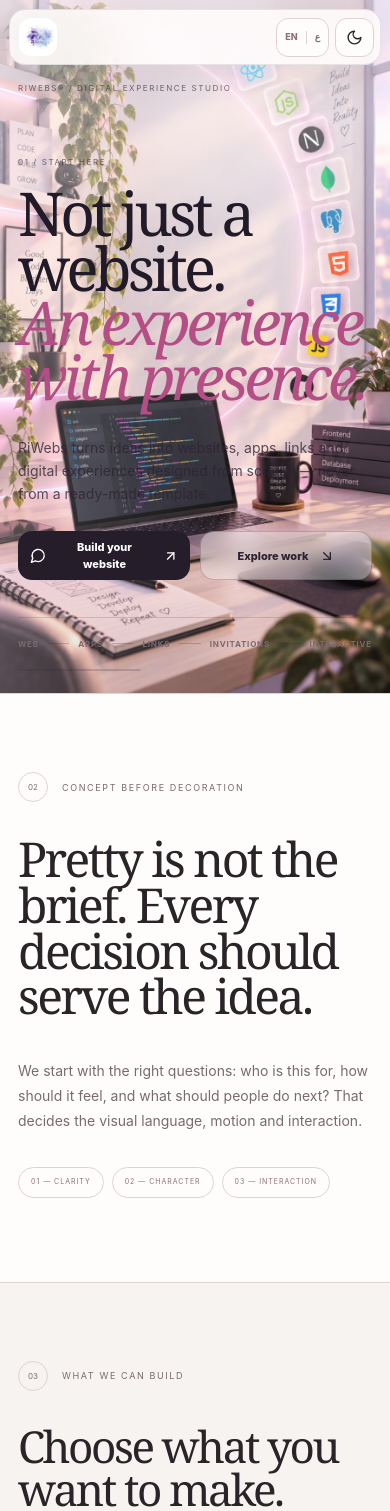
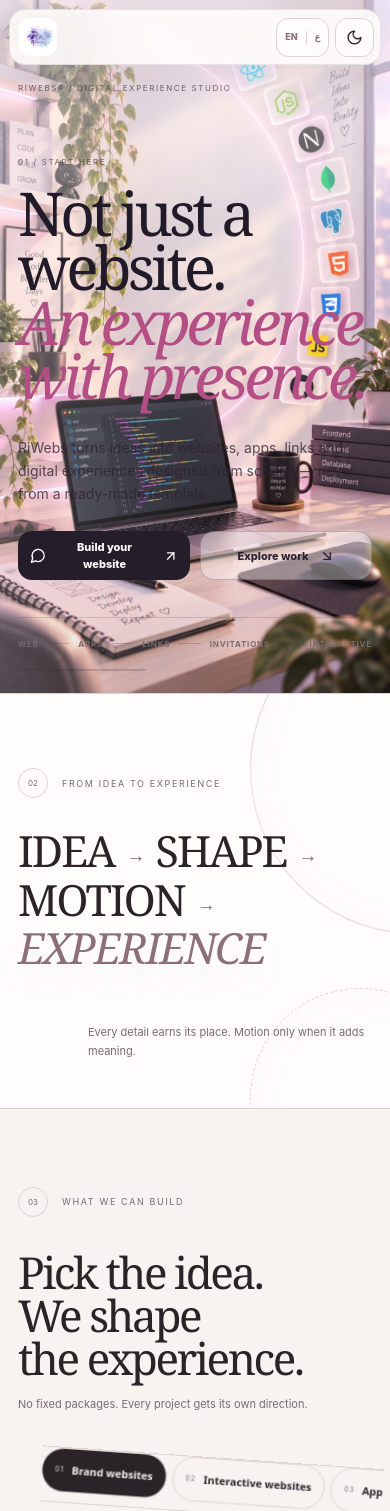
Before and after one commit to Rihamgamalll/riwebs-portfolio, a Next.js app: page / in a window 390 px wide. Shown: the top 1511 px of the page. Built offline with nearby package versions, Linux system fonts and the light colour scheme.

Commit message:
Upgrade motion and simplify content

```diff
--- a/app/globals.css
+++ b/app/globals.css
@@ -488,3 +488,90 @@ a{color:inherit;text-decoration:none}button{font:inherit;color:inherit}button,a{
 .contact-direct__links button:hover{padding-left:18px;background:var(--surface)}
 .contact-direct__links button>span{display:flex;flex-direction:column;gap:5px}
 @media(max-width:640px){.contact-direct__links button{min-height:82px}}
+
+/* V19 — tighter storytelling + motion-led experience */
+html{scroll-behavior:auto}
+body{overflow-x:hidden}
+[data-rise]{transform-style:preserve-3d;will-change:transform,opacity}
+
+.kinetic-x{position:relative;overflow:hidden;padding:92px max(5vw,34px) 100px;background:var(--surface);border-top:1px solid var(--line);border-bottom:1px solid var(--line);isolation:isolate}
+.kinetic-x__rings{position:absolute;inset:0;pointer-events:none;z-index:-1;opacity:.58}
+.kinetic-x__rings i{position:absolute;border:1px solid color-mix(in srgb,var(--accent) 28%,var(--line));border-radius:50%;aspect-ratio:1;box-shadow:inset 0 0 60px color-mix(in srgb,var(--accent) 5%,transparent)}
+.kinetic-x__rings i:nth-child(1){width:38vw;max-width:620px;right:-7vw;top:-18vw}
+.kinetic-x__rings i:nth-child(2){width:21vw;min-width:220px;right:15vw;bottom:-13vw;border-style:dashed}
+.kinetic-x__rings i:nth-child(3){width:12vw;min-width:150px;left:2vw;bottom:-7vw}
+.kinetic-x__statement{margin:58px 0 0;display:flex;align-items:center;gap:clamp(12px,2vw,34px);flex-wrap:wrap;font:400 clamp(44px,7.2vw,126px)/.85 Georgia,serif;letter-spacing:-.065em;max-width:1500px}
+.kinetic-x__statement span,.kinetic-x__statement em{display:inline-block}
+.kinetic-x__statement b{font:300 clamp(24px,3vw,52px)/1 Arial,sans-serif;color:var(--muted);transform:translateY(4px)}
+.kinetic-x__statement em{font-style:italic;color:var(--accent);text-shadow:0 18px 42px color-mix(in srgb,var(--accent) 12%,transparent)}
+.kinetic-x__note{margin:36px 0 0 auto;max-width:470px;font-size:12px;line-height:1.65;color:var(--muted);text-align:right}
+
+.capability-atlas__intro{margin-bottom:34px}
+.capability-atlas__intro p{font-size:11px;line-height:1.55}
+.capability-atlas__shell{will-change:transform;transform-origin:50% 50%}
+.capability-atlas__detail:after{content:"";position:absolute;width:150px;height:150px;border-radius:50%;border:1px dashed color-mix(in srgb,var(--accent) 34%,transparent);right:6%;top:8%;pointer-events:none;animation:riwebs-spin 18s linear infinite}
+.capability-atlas__detail:before{content:"";position:absolute;width:10px;height:10px;border-radius:50%;background:var(--accent);right:calc(6% + 70px);top:calc(8% + 70px);box-shadow:0 0 0 18px color-mix(in srgb,var(--accent) 8%,transparent);pointer-events:none}
+
+.work-x{overflow:hidden}
+.work-x__intro{display:block;margin-bottom:28px}
+.work-x__intro h2{max-width:1050px}
+.work-card{will-change:transform;transform-origin:center top}
+.work-card:before{content:"";position:absolute;inset:-1px;border-radius:inherit;background:linear-gradient(110deg,transparent 10%,color-mix(in srgb,var(--project-accent) 13%,transparent) 48%,transparent 84%);opacity:0;transition:opacity .35s;pointer-events:none;z-index:0}
+.work-card:hover:before{opacity:1}
+.work-card__visual,.work-card__caption{position:relative;z-index:1}
+.work-card__visual img{will-change:transform}
+
+.signal-x{position:relative;overflow:hidden}
+.signal-x:before{content:"";position:absolute;width:46vw;height:46vw;border:1px solid color-mix(in srgb,var(--accent) 18%,var(--line));border-radius:50%;left:-20vw;top:18%;animation:riwebs-spin 34s linear infinite;pointer-events:none}
+.signal-x__head{display:block;margin-bottom:34px}
+.signal-x__head h2{max-width:1080px}
+.signal-x__stage{will-change:transform;transform-origin:center}
+.signal-x__wave i{animation:riwebs-wave 1.8s ease-in-out infinite alternate;animation-delay:calc(var(--h) * -0.013)}
+
+.cap-x{position:relative;overflow:hidden}
+.cap-x:before,.cap-x:after{content:"";position:absolute;border-radius:50%;pointer-events:none}
+.cap-x:before{width:42vw;height:42vw;right:-19vw;top:-16vw;border:1px solid rgba(255,255,255,.09);box-shadow:0 0 0 7vw rgba(255,255,255,.018),0 0 0 14vw rgba(255,255,255,.012);animation:riwebs-spin 40s linear infinite}
+.cap-x:after{width:8px;height:8px;left:8%;bottom:16%;background:var(--accent-2);box-shadow:0 0 0 10px rgba(255,255,255,.04),0 0 46px var(--accent-2)}
+.cap-x__headline{display:block;margin-bottom:44px;position:relative;z-index:1}
+.cap-x__headline h2{max-width:900px}
+.cap-x__flow{position:relative;z-index:1}
+.cap-step{transition:background .3s ease,transform .3s ease}
+.cap-step:hover{background:rgba(255,255,255,.045);transform:translateY(-8px)}
+.cap-step h3{transition:color .25s ease}.cap-step:hover h3{color:var(--accent-2)}
+
+.contact-x{position:relative;overflow:hidden}
+.contact-x__orbit{position:absolute;inset:0;pointer-events:none;overflow:hidden}
+.contact-x__orbit i{position:absolute;border-radius:50%;border:1px solid color-mix(in srgb,var(--accent) 22%,var(--line));aspect-ratio:1}
+.contact-x__orbit i:first-child{width:28vw;min-width:290px;right:-9vw;top:4%;border-style:dashed}
+.contact-x__orbit i:last-child{width:10vw;min-width:130px;right:22vw;bottom:-6vw}
+.contact-x__grid{position:relative;z-index:1}
+.contact-x__actions a,.contact-x__actions button{overflow:hidden;position:relative}
+.contact-x__actions a:after,.contact-x__actions button:after{content:"";position:absolute;inset:-2px;transform:translateX(-120%) skewX(-18deg);background:linear-gradient(90deg,transparent,rgba(255,255,255,.22),transparent);transition:transform .65s ease}
+.contact-x__actions a:hover:after,.contact-x__actions button:hover:after{transform:translateX(120%) skewX(-18deg)}
+.footer-x__socials a:hover .social-mark{transform:rotate(10deg) scale(1.08)}
+.social-mark{transition:transform .3s cubic-bezier(.2,.8,.2,1)}
+
+@keyframes riwebs-spin{to{transform:rotate(360deg)}}
+@keyframes riwebs-wave{from{transform:scaleY(.5);opacity:.45}to{transform:scaleY(1.18);opacity:1}}
+
+@media (prefers-reduced-motion:reduce){
+  *,*:before,*:after{animation-duration:.001ms!important;animation-iteration-count:1!important;scroll-behavior:auto!important}
+}
+
+@media(max-width:900px){
+  .kinetic-x__statement{gap:12px 18px}.kinetic-x__note{margin-left:0;margin-right:0;text-align:left}
+  [dir='rtl'] .kinetic-x__note{text-align:right}
+  .capability-atlas__detail:after{width:110px;height:110px;right:3%;top:4%}
+}
+
+@media(max-width:640px){
+  .kinetic-x{padding:74px 18px 78px}
+  .kinetic-x__statement{margin-top:34px;font-size:43px;line-height:.9;letter-spacing:-.045em;gap:10px 12px}
+  .kinetic-x__statement b{font-size:19px}.kinetic-x__note{font-size:11px;margin-top:25px;max-width:290px}
+  .kinetic-x__rings i:nth-child(1){width:330px;right:-190px;top:-90px}.kinetic-x__rings i:nth-child(2){width:220px;right:-80px;bottom:-100px}.kinetic-x__rings i:nth-child(3){display:none}
+  .capability-atlas__intro p{font-size:11px}.capability-atlas__detail:after,.capability-atlas__detail:before{display:none}
+  .signal-x:before{width:360px;height:360px;left:-250px;top:30%}
+  .cap-x:before{width:420px;height:420px;right:-290px;top:-150px}
+  .cap-step:hover{transform:none}
+  .contact-x__orbit i:first-child{width:300px;right:-220px}.contact-x__orbit i:last-child{display:none}
+}
--- a/app/page.tsx
+++ b/app/page.tsx
@@ -48,8 +48,12 @@ export default function Home(){
     gsap.registerPlugin(ScrollTrigger);
     const lenis=new Lenis({duration:1.0,smoothWheel:true});let id=0;const raf=(t:number)=>{lenis.raf(t);id=requestAnimationFrame(raf)};id=requestAnimationFrame(raf);
     const ctx=gsap.context(()=>{
-      gsap.utils.toArray<HTMLElement>('[data-rise]').forEach(el=>gsap.fromTo(el,{y:34,opacity:0},{y:0,opacity:1,duration:.9,ease:'power3.out',scrollTrigger:{trigger:el,start:'top 88%',once:true}}));
-      gsap.utils.toArray<HTMLElement>('[data-line]').forEach(el=>gsap.fromTo(el,{scaleX:.08},{scaleX:1,ease:'none',scrollTrigger:{trigger:el,start:'top 92%',end:'top 48%',scrub:true}}));
+      gsap.utils.toArray<HTMLElement>('[data-rise]').forEach((el,i)=>gsap.fromTo(el,{y:46,opacity:0,rotateX:7},{y:0,opacity:1,rotateX:0,duration:1.05,delay:(i%3)*.04,ease:'power3.out',scrollTrigger:{trigger:el,start:'top 90%',once:true}}));
+      gsap.utils.toArray<HTMLElement>('[data-line]').forEach(el=>gsap.fromTo(el,{scaleX:.04},{scaleX:1,ease:'none',scrollTrigger:{trigger:el,start:'top 94%',end:'top 50%',scrub:true}}));
+      gsap.utils.toArray<HTMLElement>('[data-spin-scroll]').forEach((el,i)=>gsap.to(el,{rotation:i%2?280:-320,ease:'none',scrollTrigger:{trigger:el,start:'top bottom',end:'bottom top',scrub:1.2}}));
+      gsap.utils.toArray<HTMLElement>('[data-drift]').forEach((el,i)=>gsap.fromTo(el,{x:i%2?-70:70,y:30},{x:0,y:-18,ease:'none',scrollTrigger:{trigger:el,start:'top 92%',end:'bottom 20%',scrub:1}}));
+      gsap.utils.toArray<HTMLElement>('[data-tilt-scroll]').forEach((el,i)=>gsap.fromTo(el,{rotate:i%2?-4:4,scale:.965},{rotate:i%2?1.2:-1.2,scale:1,ease:'none',scrollTrigger:{trigger:el,start:'top 92%',end:'center 42%',scrub:1}}));
+      gsap.utils.toArray<HTMLElement>('.cap-step').forEach((el,i)=>gsap.fromTo(el,{y:38,opacity:0,rotate:i%2?-2:2},{y:0,opacity:1,rotate:0,duration:.75,delay:i*.06,ease:'back.out(1.4)',scrollTrigger:{trigger:'.cap-x__flow',start:'top 82%',once:true}}));
     },root);
     return()=>{cancelAnimationFrame(id);lenis.destroy();ctx.revert();ScrollTrigger.getAll().forEach(t=>t.kill())};
   },[]);
@@ -80,22 +84,23 @@ export default function Home(){
       <div className="hero-x__line" data-line/>
     </section>
 
-    <section className="belief-x">
-      <div className="section-tag"><span>02</span><p>{ar?'الفكرة قبل الشكل':'CONCEPT BEFORE DECORATION'}</p></div>
-      <div className="belief-x__grid">
-        <h2 data-rise>{ar?'الشكل الحلو لوحده مش كفاية. كل قرار لازم يخدم الفكرة.':'Pretty is not the brief. Every decision should serve the idea.'}</h2>
-        <div data-rise><p>{ar?'بنبدأ من السؤال الصح: مين هيستخدم التجربة؟ عايزينه يحس بإيه؟ وإيه أهم حاجة يعملها؟ من هنا بنختار الشكل، الحركة وطريقة التفاعل.':'We start with the right questions: who is this for, how should it feel, and what should people do next? That decides the visual language, motion and interaction.'}</p><div className="belief-x__notes"><span>01 — CLARITY</span><span>02 — CHARACTER</span><span>03 — INTERACTION</span></div></div>
+    <section className="kinetic-x" aria-label={ar?'طريقة RiWebs':'RiWebs approach'}>
+      <div className="kinetic-x__rings" aria-hidden="true"><i data-spin-scroll/><i data-spin-scroll/><i data-spin-scroll/></div>
+      <div className="section-tag"><span>02</span><p>{ar?'من الفكرة للتجربة':'FROM IDEA TO EXPERIENCE'}</p></div>
+      <div className="kinetic-x__statement" data-rise>
+        <span>{ar?'فكرة':'IDEA'}</span><b>→</b><span>{ar?'شكل':'SHAPE'}</span><b>→</b><span>{ar?'حركة':'MOTION'}</span><b>→</b><em>{ar?'تجربة':'EXPERIENCE'}</em>
       </div>
+      <p className="kinetic-x__note" data-drift>{ar?'كل حاجة لها سبب. مفيش حركة لمجرد الحركة.':'Every detail earns its place. Motion only when it adds meaning.'}</p>
     </section>
 
     <section className="build-x capability-atlas" id="capabilities">
       <div className="section-tag"><span>03</span><p>{ar?'بنقدر نبني إيه':'WHAT WE CAN BUILD'}</p></div>
       <div className="capability-atlas__intro">
-        <h2 data-rise>{ar?'اختاري اللي عايزة تعمليه. وإحنا ندي الفكرة شكلها الصح.':'Choose what you want to make. We’ll shape the right experience around it.'}</h2>
-        <p>{ar?'مش باكدجات محفوظة. دي نقطة بداية تخلّي العميل يفهم بسرعة إيه اللي ممكن نعمله، وبعدها كل مشروع بياخد اتجاهه الخاص.':'Not fixed packages. Just a clear starting point — every project gets its own visual language, interaction and build.'}</p>
+        <h2 data-rise>{ar?'اختاري الفكرة. وإحنا نديها شكلها.':'Pick the idea. We shape the experience.'}</h2>
+        <p>{ar?'كل مشروع له اتجاهه، مش قالب ثابت.':'No fixed packages. Every project gets its own direction.'}</p>
       </div>
 
-      <div className="capability-atlas__shell">
+      <div className="capability-atlas__shell" data-tilt-scroll>
         <div className="capability-atlas__nav" role="tablist" aria-label="RiWebs capabilities">
           {builds.map((b,i)=>{const active=activeBuild===i;return <button
             key={b.en}
@@ -157,10 +162,10 @@ export default function Home(){
     <section className="voices-x signal-x" id="testimonials">
       <div className="section-tag"><span>05</span><p>{ar?'بعد التسليم':'AFTER LAUNCH'}</p></div>
       <div className="signal-x__head">
-        <h2 data-rise>{ar?'الجزء اللي مبيتعملش له موكاب: رد الفعل الحقيقي.':'The part you cannot mock up: the reaction after launch.'}</h2>
-        <p>{ar?'بدل حائط تقييمات تقليدي، خلّينا الرسائل نفسها هي العنصر الأساسي. اختاري الاسم وشوفي الرسالة زي ما وصلت.':'Instead of a testimonial wall, the message itself becomes the experience. Pick a name and let the reaction take the screen.'}</p>
+        <h2 data-rise>{ar?'أحلى جزء؟ رد الفعل بعد التسليم.':'The best part? The message after launch.'}</h2>
+
       </div>
-      <div className="signal-x__stage">
+      <div className="signal-x__stage" data-tilt-scroll>
         <div className="signal-x__selector" role="tablist" aria-label="Client reactions">
           {testimonials.map((t,i)=><button key={t.nameEn} onClick={()=>setActiveTestimonial(i)} className={activeTestimonial===i?'active':''}>
             <span>{String(i+1).padStart(2,'0')}</span>
@@ -186,7 +191,7 @@ export default function Home(){
     <section className="cap-x">
 
       <div className="section-tag light"><span>06</span><p>{ar?'الطريقة':'HOW IT MOVES'}</p></div>
-      <div className="cap-x__headline"><h2>{ar?'أقل خطوات. قرارات أذكى.':'Less ceremony. Better decisions.'}</h2><p>{ar?'كل مرحلة لها هدف واضح، عشان نتحرك بسرعة من غير ما النتيجة تبان مستعجلة.':'Every phase has one job, so we move quickly without making the work feel rushed.'}</p></div>
+      <div className="cap-x__headline"><h2>{ar?'من سطر للّينك.':'From one line to live.'}</h2></div>
       <div className="cap-x__flow">{[
         [ar?'نتكلم':'Talk',ar?'الفكرة والهدف':'idea + goal'],
         [ar?'نشكّل':'Shape',ar?'اتجاه وهوية':'direction + identity'],
@@ -198,7 +203,7 @@ export default function Home(){
 
     <section className="contact-x" id="contact">
       <div className="section-tag"><span>07</span><p>{ar?'ابدأ من سطر':'START WITH ONE LINE'}</p></div>
-      <div className="contact-x__grid"><h2>{ar?'عندك فكرة؟ ابعتها زي ما هي.':'Have an idea? Send it exactly as it is.'}</h2><div><p>{ar?'مش محتاج Proposal ولا Brief جاهز. اختار سؤال بداية، افتح إنستجرام، ونكمّل من هناك.':'No polished brief needed. Pick a starting question, open Instagram, and we will take it from there.'}</p><div className="contact-x__actions"><a href="/contact">{ar?'افتح صفحة التواصل':'Open contact page'}<ArrowUpRight/></a><button type="button" onClick={startInstagram}>{ar?'ابدأ على إنستجرام':'Start on Instagram'}<MessageCircle size={18}/></button></div></div></div>
+      <div className="contact-x__orbit" aria-hidden="true"><i data-spin-scroll/><i data-spin-scroll/></div><div className="contact-x__grid" data-rise><h2>{ar?'عندك فكرة؟ ابعتها زي ما هي.':'Have an idea? Send it exactly as it is.'}</h2><div><p>{ar?'ابعت الفكرة زي ما هي، ونكمّل سوا.':'Send the idea as it is. We’ll shape it together.'}</p><div className="contact-x__actions"><a href="/contact">{ar?'افتح صفحة التواصل':'Open contact page'}<ArrowUpRight/></a><button type="button" onClick={startInstagram}>{ar?'ابدأ على إنستجرام':'Start on Instagram'}<MessageCircle size={18}/></button></div></div></div>
     </section>
 
     <footer className="footer-x">
--- a/components/ProjectShowcase.tsx
+++ b/components/ProjectShowcase.tsx
@@ -19,10 +19,10 @@ export default function ProjectShowcase({lang}:{lang:Lang}){
   const visible=useMemo(()=>filter==='All'?projects:projects.filter(p=>p.categories.includes(filter)),[filter]);
   return <section className="work-x" id="work">
     <div className="section-tag"><span>04</span><p>{ar?'شغل مختار':'SELECTED WORK'}</p></div>
-    <div className="work-x__intro"><h2>{ar?'بعض المشاريع. كل واحد له عالمه.':'Some projects. Each one its own world.'}</h2><p>{ar?'اختار النوع أو اسكرول. هنا بس بتظهر صور المشاريع، وكل شاشة تقدر تدخل منها الموقع الحقيقي.':'Filter by type or simply scroll. Project imagery lives here only, and every screen opens the real website.'}</p></div>
+    <div className="work-x__intro"><h2 data-rise>{ar?'بعض المشاريع. وكل واحد عالم لوحده.':'Some projects. Each its own world.'}</h2></div>
     <div className="work-x__filters" role="tablist" aria-label="Project filters">{categories.map((c,i)=><button key={c} onClick={()=>setFilter(c)} className={filter===c?'active':''}><span>{c}</span><small>{String(i+1).padStart(2,'0')}</small></button>)}</div>
     <div className="work-deck">
-      {visible.map((p,i)=>{const palette=projectPalette[p.id]||{accent:'#8d6f7a',soft:'#eee7e4'};return <article className="work-card" key={p.id} style={{'--card-index':i,'--project-accent':palette.accent,'--project-soft':palette.soft} as CSSProperties}>
+      {visible.map((p,i)=>{const palette=projectPalette[p.id]||{accent:'#8d6f7a',soft:'#eee7e4'};return <article className="work-card" data-tilt-scroll key={p.id} style={{'--card-index':i,'--project-accent':palette.accent,'--project-soft':palette.soft} as CSSProperties}>
         <a href={p.url} target="_blank" rel="noreferrer" className="work-card__visual" aria-label={`Open ${p.name}`}><Image src={p.image} alt={`${p.name} website`} fill sizes="(max-width: 900px) 94vw, 86vw" priority={i<2}/><span className="work-card__open">{ar?'افتح الموقع':'OPEN LIVE'}<ArrowUpRight size={14}/></span></a>
         <div className="work-card__caption"><div><span>{p.number}</span><small>{p.type[lang]}</small></div><h3>{p.name}</h3><p>{p.description[lang]}</p><a href={p.url} target="_blank" rel="noreferrer">{ar?'ادخل التجربة':'Enter experience'}<ArrowUpRight size={16}/></a></div>
       </article>})}
```
Also changed, not shown: 1 other file (tests, documents, lock files or other folders).
